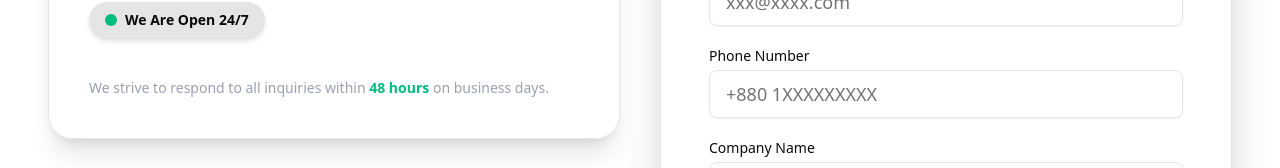
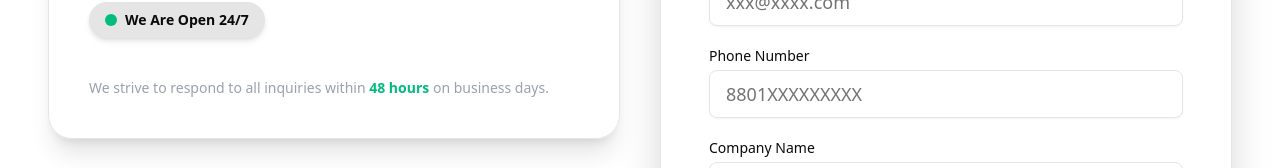
Before and after one commit to MIANSIT/shei-hoise, a Next.js app: page /contact-us in a window 1280 px wide. Shown: the part 731-899 px from the top of the page. Built offline with nearby package versions, Linux system fonts and the light colour scheme; no server answers; what @ant-design/nextjs-registry would draw is missing.

Commit message:
:bug: Fix: block any kind of special charecter

```diff
--- a/src/app/components/contactUs/ContactUsForm.tsx
+++ b/src/app/components/contactUs/ContactUsForm.tsx
@@ -186,7 +186,23 @@ export default function ContactUSForm({
             name="phone_number"
             value={form.phone_number}
             onChange={handleChange}
-            placeholder="+880 1XXXXXXXXX"
+            onKeyDown={(e) => {
+              // Allow only digits, Backspace, Delete, Arrow keys, and Tab
+              if (
+                !/^\d$/.test(e.key) &&
+                ![
+                  "Backspace",
+                  "Delete",
+                  "ArrowLeft",
+                  "ArrowRight",
+                  "Tab",
+                ].includes(e.key)
+              ) {
+                e.preventDefault();
+              }
+            }}
+            placeholder="8801XXXXXXXXX"
+            maxLength={12}
           />
           {errors.phone_number && (
             <p className="text-red-500 text-xs mt-1">{errors.phone_number}</p>
```
